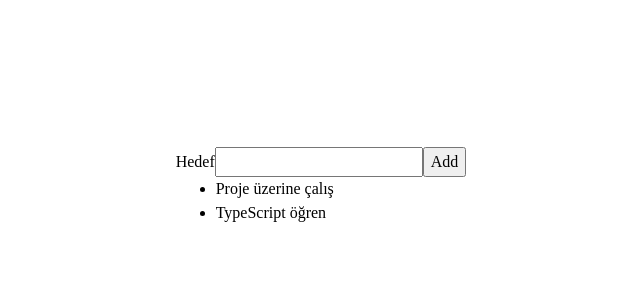
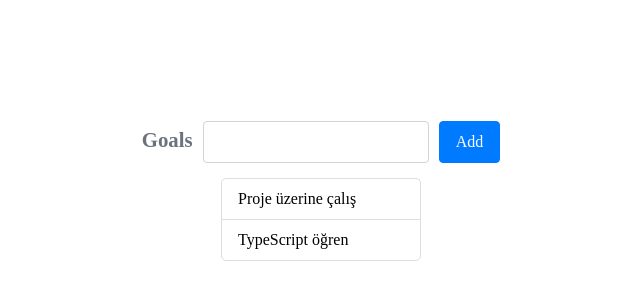
Before and after one commit to OmerAkgull/todo-list, a React (Vite) app: page / in a window 1280 px wide. Shown: the part 214-514 px from the top of the page, without its empty margins (319-959 px from the left). Built offline with nearby package versions, Linux system fonts and the light colour scheme.

Commit message:
Style the form and list

```diff
--- a/package.json
+++ b/package.json
@@ -10,7 +10,9 @@
     "preview": "vite preview"
   },
   "dependencies": {
+    "bootstrap": "^5.3.2",
     "react": "^18.2.0",
+    "react-bootstrap": "^2.9.2",
     "react-dom": "^18.2.0",
     "styled-components": "^6.1.7"
   },
--- a/src/App.jsx
+++ b/src/App.jsx
@@ -1,5 +1,6 @@
 import { GlobalStyle } from "./globalStyles";
 import { useState } from "react";
+import "./app.css"
 
 function App() {
   const [todoInput, setTodoInput] = useState("");
@@ -16,15 +17,16 @@ function App() {
     setTodoInput("");
   }
 
+
   return (
     <>
       <GlobalStyle />
       <form>
-        <label htmlFor="todoInput">Hedef</label>
+        <label htmlFor="todoInput">Goals</label>
         <input value={todoInput} onChange={(e)=> setTodoInput(e.target.value)} id="todoInput"></input>
         <button onClick={addToDo}>Add</button>
       </form>
-      <ul>{listItems}</ul>
+      <ul className="todoList">{listItems}</ul>
     </>
   );
 }
--- /dev/null
+++ b/src/app.css
@@ -0,0 +1,57 @@
+.todoList {
+    list-style-type: none;
+    padding: 0;
+    max-width: 200px;
+    border: 1px solid #ddd;
+    border-radius: 5px;
+    margin: auto;
+   }
+
+   .todoList li {
+    padding: 8px 16px;
+    border-bottom: 1px solid #ddd;
+    cursor: pointer;
+   }
+
+   .todoList li:hover {
+    background-color: #dddddd;
+   }
+
+   .todoList li:last-child {
+    border-bottom: none;
+   }
+
+   label {
+    color: #6a737d;
+    font-size: 1.3rem;
+    font-weight: 600;
+    margin-bottom: 5px;
+    margin-right: 10px;
+   }
+
+   input {
+    border: 1px solid #ced4da;
+    border-radius: 4px;
+    padding: 8px 12px;
+    margin-bottom: 15px;
+    font-size: 14px;
+    color: #495057;
+   }
+
+   button {
+    background-color: #007bff;
+    border: 1px solid #007bff;
+    border-radius: 4px;
+    color: #fff;
+    cursor: pointer;
+    font-size: 1.4rem;
+    font-weight: 600;
+    padding: 8px 16px;
+    margin-top: 10px;
+    margin-left: 10px;
+   }
+
+   button:hover {
+    background-color: #0056b3;
+    border-color: #0056b3;
+   }
```
Also changed, not shown: 1 other file (tests, documents, lock files or other folders).
